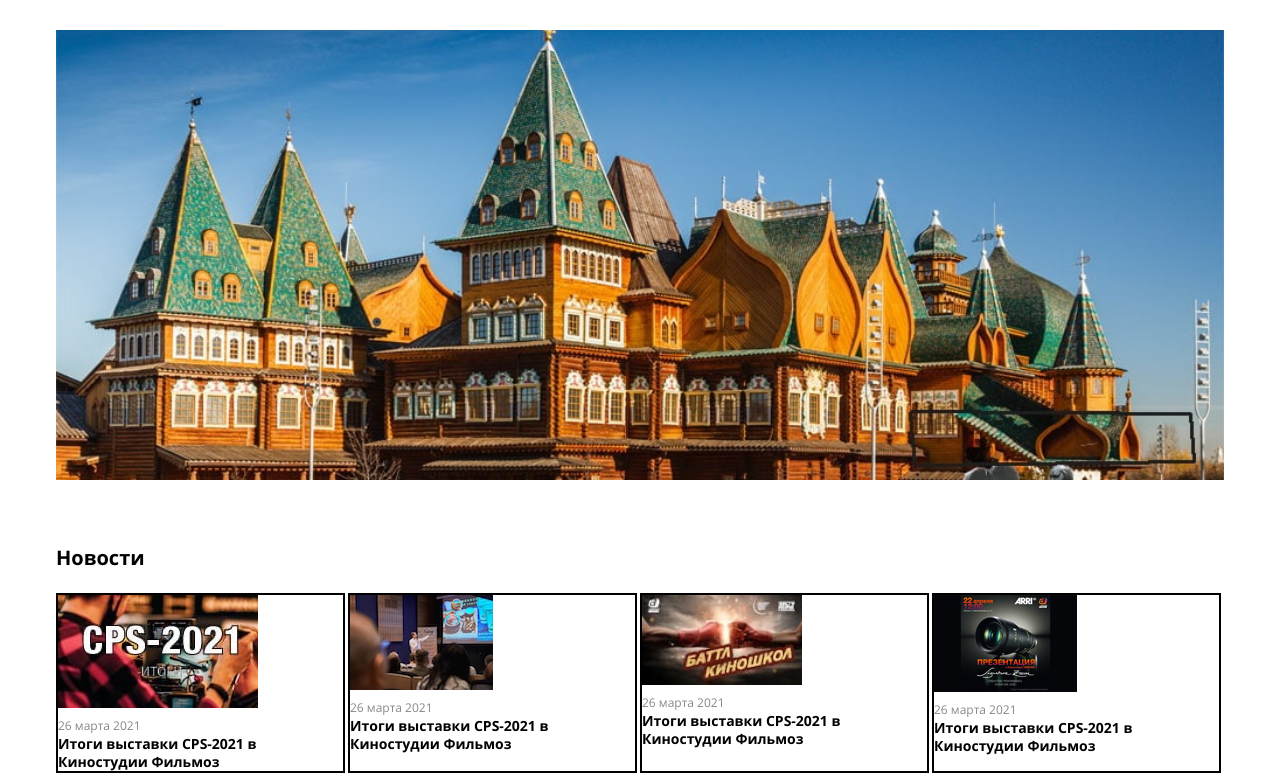
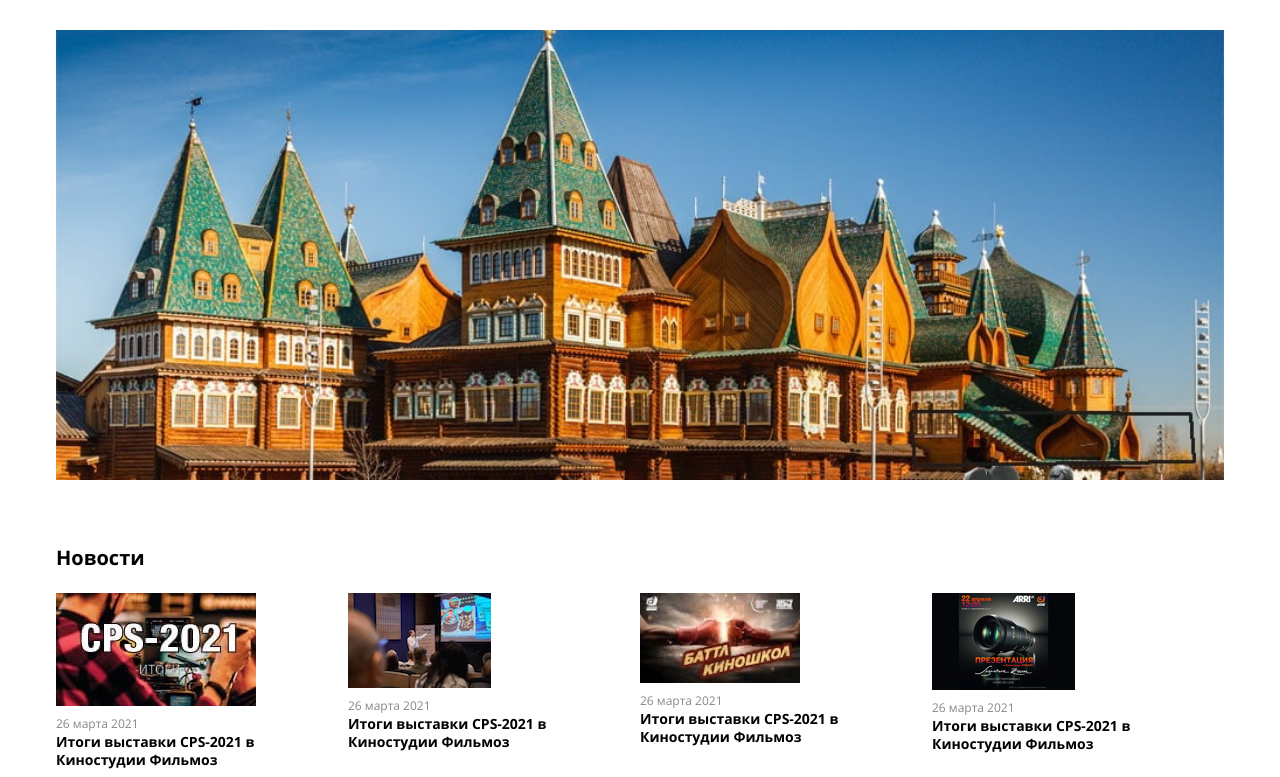
Before and after one commit to lifanova/films, a plain HTML site: page index.html in a window 1280 px wide. Shown: the part 175-952 px from the top of the page. Drawn offline with Linux system fonts and the light colour scheme; files whose address does not match are found by name.

Commit message:
Project files are added

```diff
--- a/css/films.css
+++ b/css/films.css
@@ -109,12 +109,12 @@ body {
 
 .new-card {
   display: flex;
-  border: 1px solid #000;
+  /*border: 1px solid #000*/;
 }
 
 .new-card-content {
   width: 100%;
-  border: 1px solid #000;
+  /*border: 1px solid #000;*/
 }
 
 .new-date {
```
